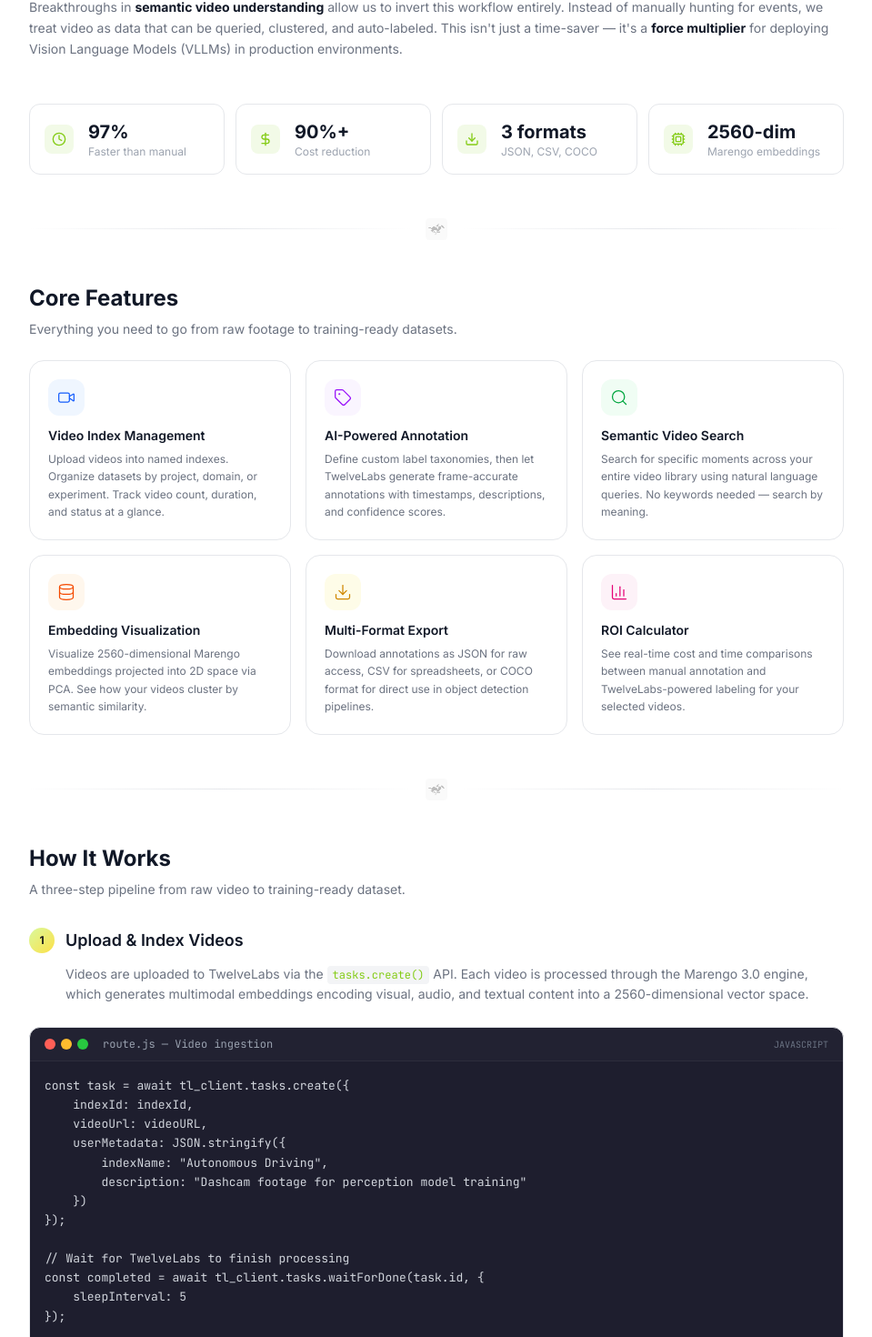
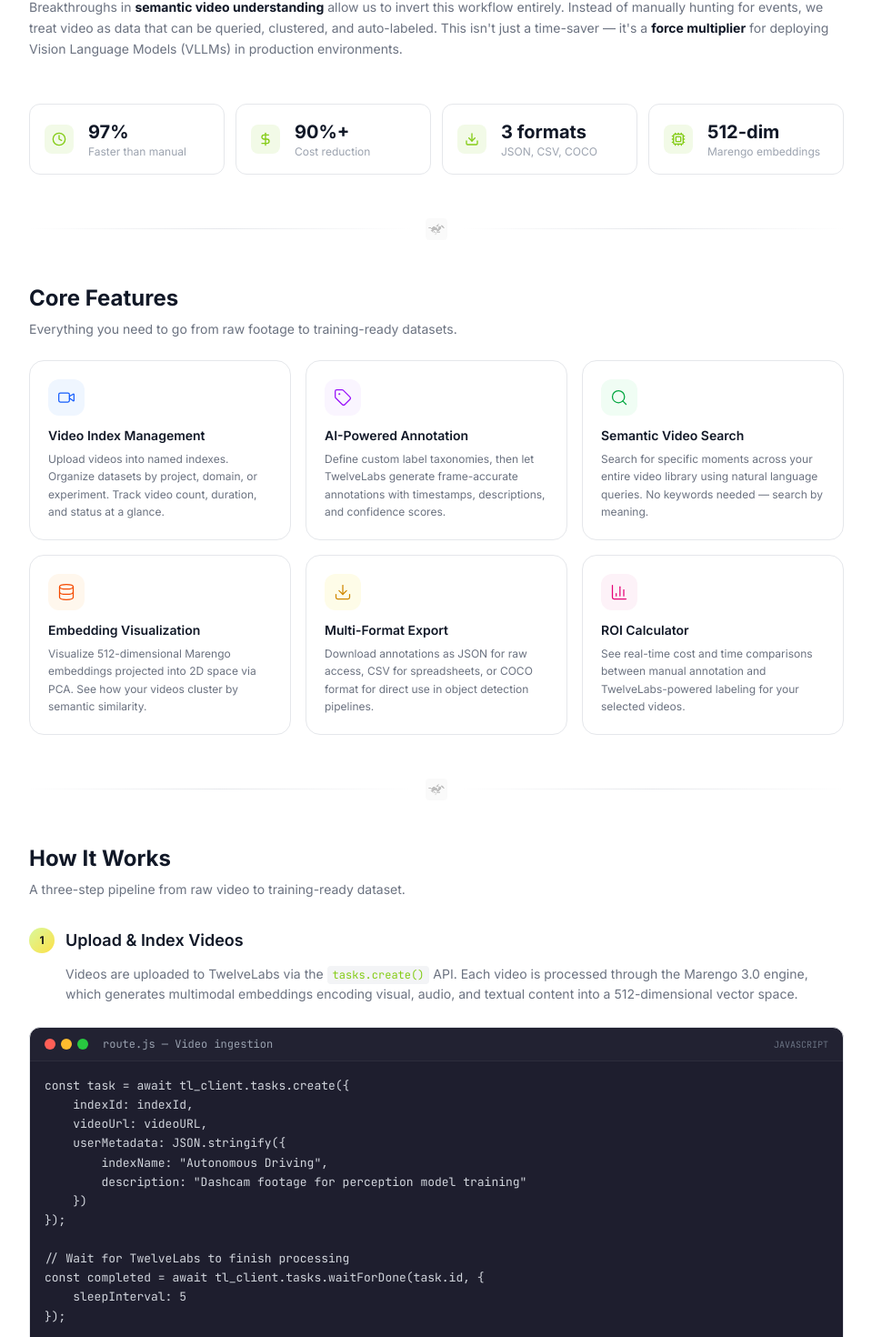
Before and after one commit to nathanchess/tl-automated-video-data-labeler, a Next.js app: page /overview in a window 1280 px wide. Shown: the part 959-2429 px from the top of the page at 91% size, without its empty margins (280-1239 px from the left). Built offline with nearby package versions, Linux system fonts and the light colour scheme.

Commit message:
Updated vector dimensions

```diff
--- a/src/app/overview/page.js
+++ b/src/app/overview/page.js
@@ -191,7 +191,7 @@
                         <StatCard value="97%" label="Faster than manual" icon={Clock} />
                         <StatCard value="90%+" label="Cost reduction" icon={DollarSign} />
                         <StatCard value="3 formats" label="JSON, CSV, COCO" icon={Download} />
-                        <StatCard value="2560-dim" label="Marengo embeddings" icon={Cpu} />
+                        <StatCard value="512-dim" label="Marengo embeddings" icon={Cpu} />
                     </div>
 
                     <Divider />
@@ -226,7 +226,7 @@
                             <FeatureCard
                                 icon={Database}
                                 title="Embedding Visualization"
-                                description="Visualize 2560-dimensional Marengo embeddings projected into 2D space via PCA. See how your videos cluster by semantic similarity."
+                                description="Visualize 512-dimensional Marengo embeddings projected into 2D space via PCA. See how your videos cluster by semantic similarity."
                                 color="text-orange-600 bg-orange-50 dark:bg-orange-900/20 dark:text-orange-400"
                             />
                             <FeatureCard
@@ -269,7 +269,7 @@
                             <p className="text-sm text-[var(--text-secondary)] leading-relaxed mb-3 ml-10">
                                 Videos are uploaded to TwelveLabs via the <code className="px-1.5 py-0.5 rounded bg-gray-100 dark:bg-gray-800 text-xs font-mono text-primary-500">tasks.create()</code> API.
                                 Each video is processed through the Marengo 3.0 engine, which generates multimodal embeddings
-                                encoding visual, audio, and textual content into a 2560-dimensional vector space.
+                                encoding visual, audio, and textual content into a 512-dimensional vector space.
                             </p>
                             <CodeBlock title="route.js — Video ingestion" language="javascript">
                                 {`const task = await tl_client.tasks.create({
@@ -376,7 +376,7 @@
                             Understanding Your Data Through Embeddings
                         </h2>
                         <p className="text-sm text-[var(--text-secondary)] leading-relaxed mb-4">
-                            Every video indexed by TwelveLabs is represented as a <strong className="text-[var(--text-primary)]">2560-dimensional embedding vector</strong> generated
+                            Every video indexed by TwelveLabs is represented as a <strong className="text-[var(--text-primary)]">512-dimensional embedding vector</strong> generated
                             by the Marengo 3.0 model. These vectors capture the semantic meaning of video content across visual, audio, and textual modalities.
                         </p>
                         <p className="text-sm text-[var(--text-secondary)] leading-relaxed mb-4">
@@ -386,7 +386,7 @@
                         </p>
                         <CodeBlock title="Custom power-iteration PCA (runs in-browser)" language="javascript">
                             {`// Build N×N gram matrix instead of dim×dim covariance
-// This keeps computation O(N³) instead of O(dim³ = 2560³)
+// This keeps computation O(N³) instead of O(dim³ = 512³)
 const gram = Array.from({ length: N }, (_, i) =>
     Array.from({ length: N }, (_, j) =>
         centered[i].reduce((s, v, k) => s + v * centered[j][k], 0)
@@ -421,7 +421,7 @@
                                 {
                                     icon: Cpu,
                                     title: 'Marengo 3.0 — Multimodal Embeddings',
-                                    desc: 'State-of-the-art video representation model that encodes visual, audio, and textual content into a unified 2560-dimensional vector space. Powers semantic search, clustering, and similarity detection.',
+                                    desc: 'State-of-the-art video representation model that encodes visual, audio, and textual content into a unified 512-dimensional vector space. Powers semantic search, clustering, and similarity detection.',
                                 },
                                 {
                                     icon: Zap,
--- a/src/components/dashboard/EmbeddingsView.jsx
+++ b/src/components/dashboard/EmbeddingsView.jsx
@@ -36,7 +36,7 @@
 
                     let vec = null;
                     if (Array.isArray(v.embeddings) && v.embeddings.length > 0) {
-                        // Case A: 1D Array [0.1, 0.2, ...] (Expected 2560)
+                        // Case A: 1D Array [0.1, 0.2, ...] (Expected 512)
                         if (typeof v.embeddings[0] === 'number') {
                             vec = v.embeddings;
                         }
@@ -76,7 +76,7 @@
                 } else {
                     // Lightweight PCA via sample-space gram matrix (N×N) instead of
                     // feature-space covariance (dim×dim). This avoids O(dim^3) which
-                    // freezes the browser for 2560-dim Marengo embeddings.
+                    // freezes the browser for high-dim Marengo embeddings.
 
                     console.log(`[Embeddings] Starting PCA: ${vectors.length} vectors × ${dim} dims`);
                     const t0 = performance.now();
```
Also changed, not shown: 1 other file (tests, documents, lock files or other folders).
